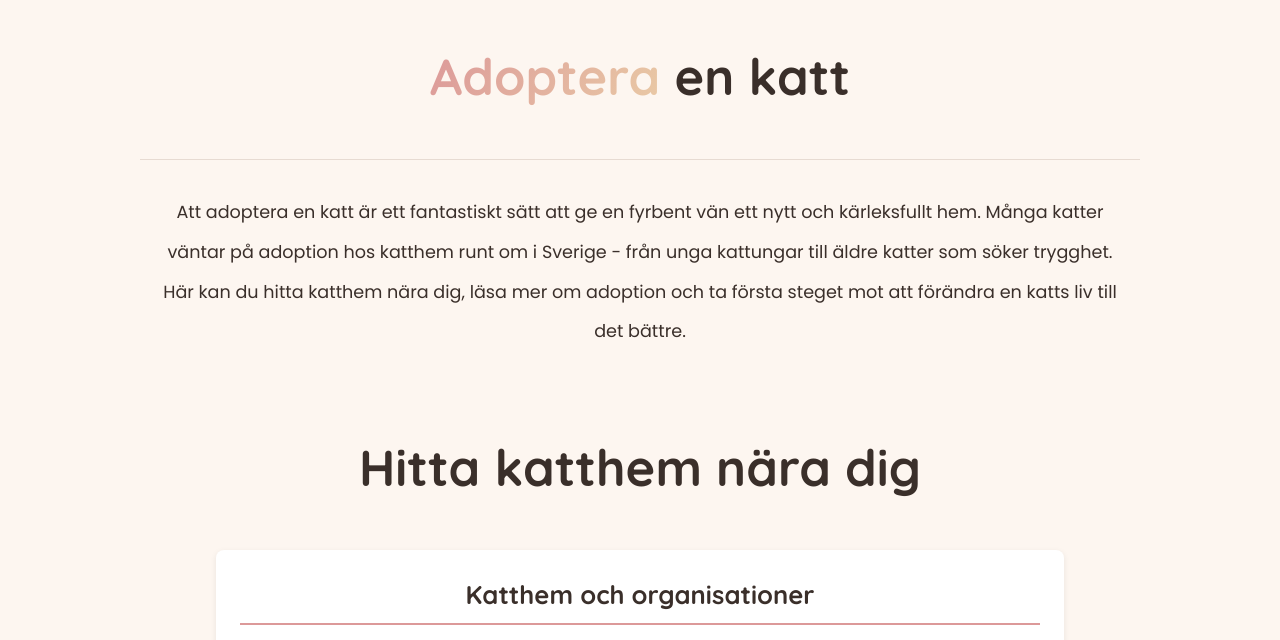
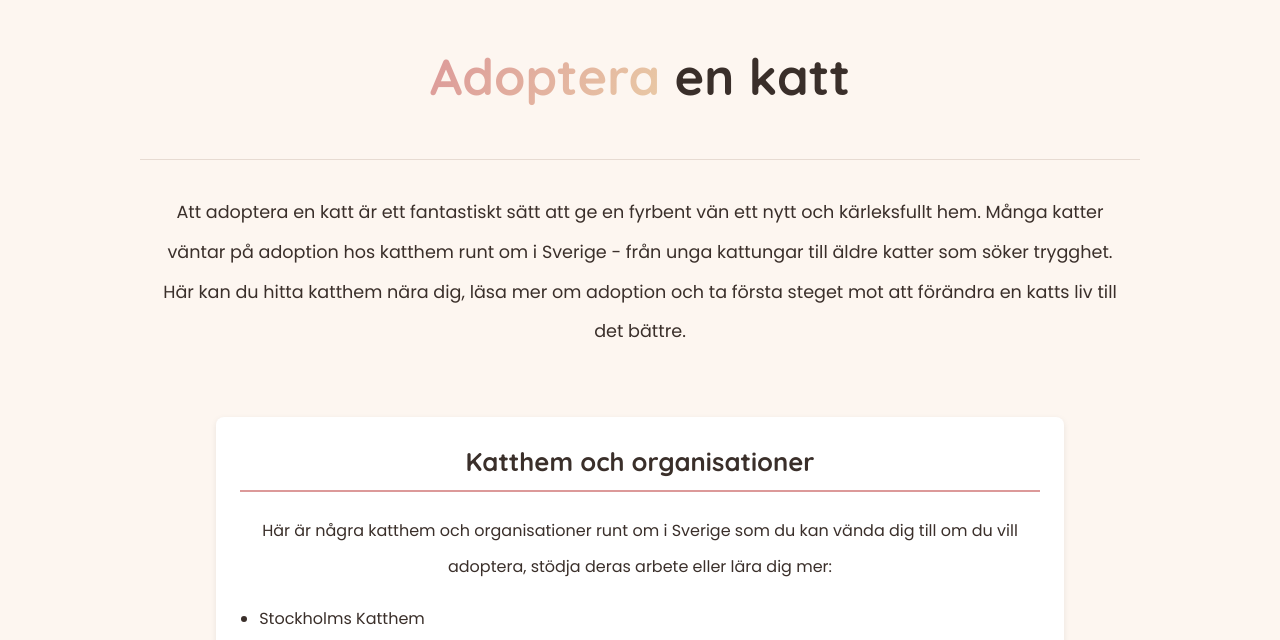
Before and after one commit to j-ella/Kattkompassen, a plain HTML site: page html/adoptering.html in a window 1280 px wide. Shown: the part 113-753 px from the top of the page. Drawn offline with Linux system fonts and the light colour scheme.

Commit message:
småfix hehe

```diff
--- a/html/adoptering.html
+++ b/html/adoptering.html
@@ -41,11 +41,6 @@
         Här kan du hitta katthem nära dig, läsa mer om adoption och ta första steget mot att förändra en katts liv till det bättre.
       </p>
       </div>
-
-    <section class="map-section">
-      <h2>Hitta katthem nära dig</h2>
-      <div id="map"></div>
-    </section>
 
     <div class="block">
       <h2>Katthem och organisationer</h2>
```
